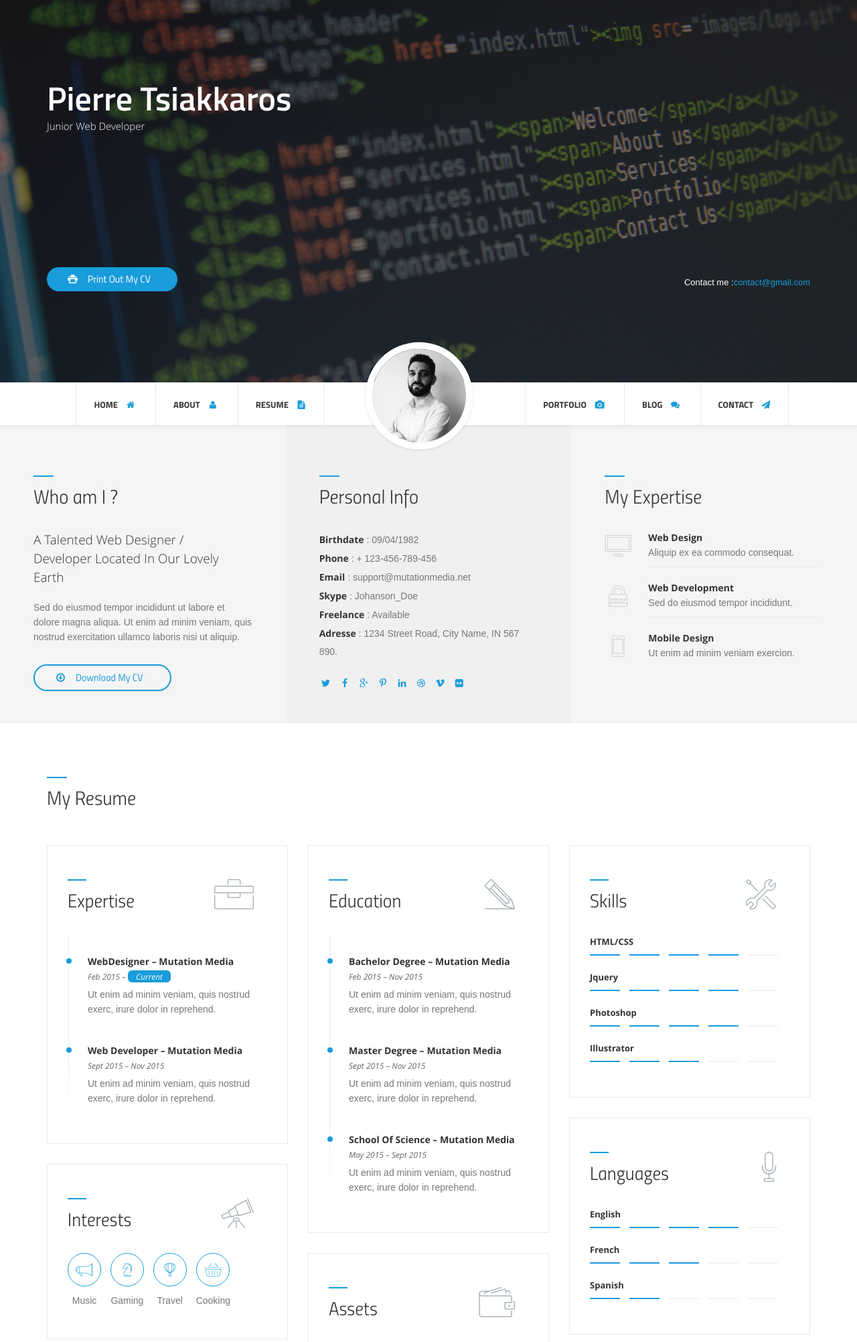
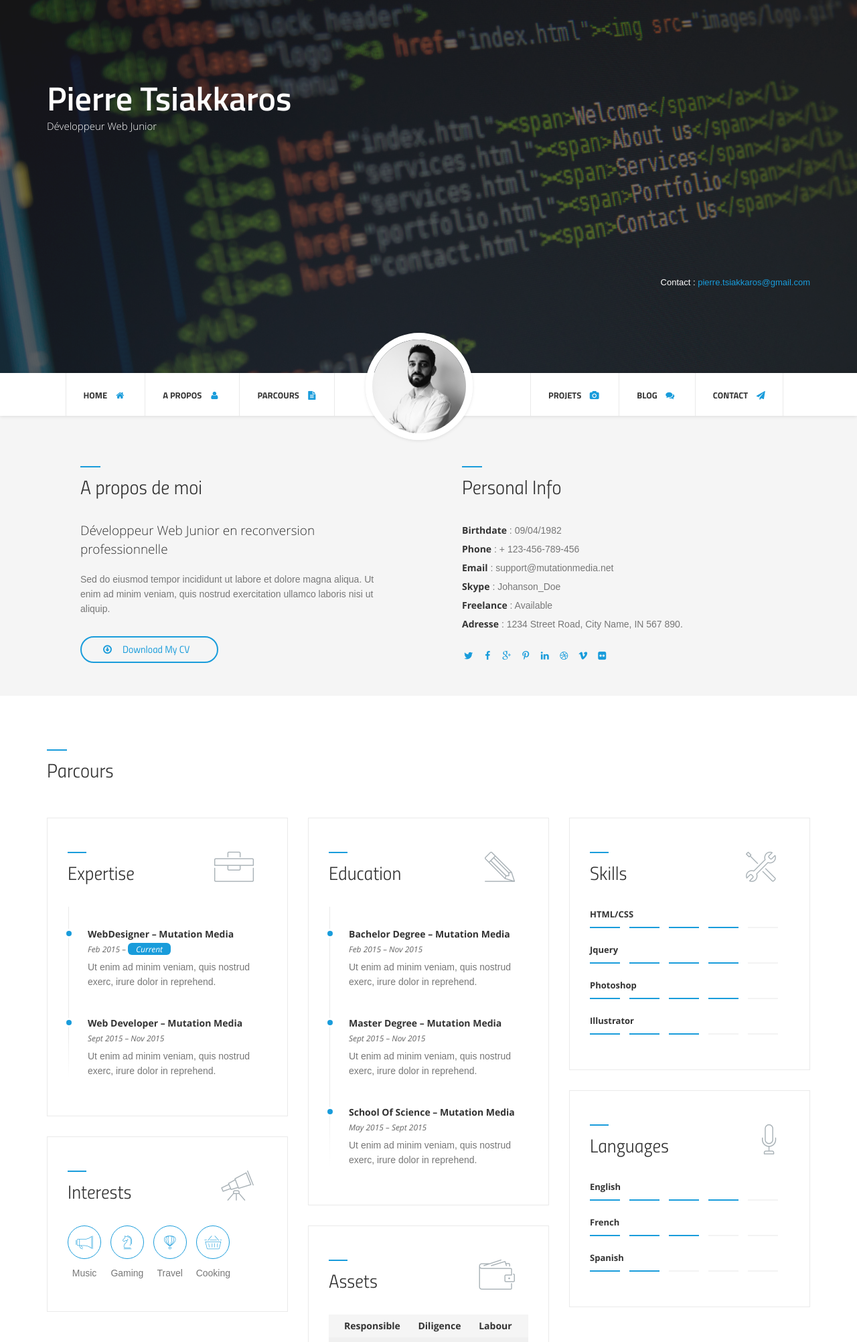
Before and after one commit to PierreTsia/personnal-site, a PHP site: page / in a window 1280 px wide. Shown: the top 2004 px of the page at 67% size. Run offline with PHP 8.4, Linux system fonts and the light colour scheme; some libraries are stand-ins or nearby versions.

Commit message:
section about 50%

```diff
--- a/css/main.css
+++ b/css/main.css
@@ -318,8 +318,12 @@ a.mobile-btn{
    -moz-box-sizing: border-box;
 	box-sizing: border-box;
 	display: table-cell;
-	width:33.3333%;
-}
+	width:50.00%;
+	max-width: 800px;
+
+}
+
+
 
 
 
--- a/index.html
+++ b/index.html
@@ -1,26 +1,28 @@
 <!DOCTYPE html>
 
 <html>
+
 <head>
 
 
 	<!-- Metas -->
 	<meta charset="utf-8">
-        <title>DIFFERENCE - CV/RESUME TEMPLATE</title>
+	<title>Pierre Tsiakkaros | Développeur Web </title>
 	<meta name="description" content="">
 	<meta name="viewport" content="width=device-width, initial-scale=1">
 
 
 	<!-- Css -->
-        <link href="css/bootstrap.css" rel="stylesheet" type="text/css" media="all"/>
+	<link href="css/bootstrap.css" rel="stylesheet" type="text/css" media="all" />
 	<link href="css/magnific-popup.css" type="text/css" rel="stylesheet" media="all" />
-		<link href="css/font.css" rel="stylesheet" type="text/css"  media="all">
-		<link href="css/base.css" rel="stylesheet" type="text/css" media="all"/>
-		<link href="css/main.css"  rel="stylesheet" type="text/css" media="all"/>
-		<link href="css/owl-carousel/owl.carousel.css" rel="stylesheet"  media="all">
-		<link href="css/owl-carousel/owl.theme.css" rel="stylesheet"  media="all">
+	<link href="css/font.css" rel="stylesheet" type="text/css" media="all">
+	<link href="css/base.css" rel="stylesheet" type="text/css" media="all" />
+	<link href="css/main.css" rel="stylesheet" type="text/css" media="all" />
+	<link href="css/owl-carousel/owl.carousel.css" rel="stylesheet" media="all">
+	<link href="css/owl-carousel/owl.theme.css" rel="stylesheet" media="all">
 
 </head>
+
 <body>
 
 	<!-- Preloader -->
@@ -66,7 +68,7 @@
 
 							<div class="col-sm-12 ">
 								<h1 class="white ">Pierre Tsiakkaros</h1>
-							<h3 class="mt-20 white mb-200">Junior Web Developer</h3>
+								<h3 class="mt-20 white mb-200"> Développeur Web Junior</h3>
 							</div>
 
 						</div>
@@ -77,12 +79,12 @@
 
 
 							<div class="col-sm-6 ">
-	                            	  <a href="#" class="but opc ico white"><i class="icon-print-1"></i>Print Out My CV</a>
+								<!--  <a href="#" class="but opc ico white"><i class="icon-print-1"></i>Imprimer mon CV</a> -->
 							</div>
 
 
 							<div class="col-sm-6 t-right">
-	                            	 <p class="white short-email">Contact me :<a href="mailto:pierre.tsiakkaros@gmail.com">contact@gmail.com</a> </p>
+								<p class="white short-email">Contact : <a href="mailto:pierre.tsiakkaros@gmail.com"> pierre.tsiakkaros@gmail.com</a> </p>
 							</div>
 
 						</div>
@@ -90,6 +92,7 @@
 
 					</div>
 					<!--End container-->
+				</div>
 			</div>
 	</div>
 	<!--End block content-->
@@ -126,9 +129,9 @@
 					<div class="col-sm-5 t-center">
 
 						<ul class="menu first">
-							<li><a 	class="scroll" href="#home">Home<i class="icon-home"></i></a></li>
-							<li><a  class="scroll" href="#about">About<i class="icon-user"></i></a></li>
-							<li><a  class="scroll" href="#resume">Resume<i class="icon-doc-text-inv"></i></a></li>
+							<li><a class="scroll" href="#home">Home<i class="icon-home"></i></a></li>
+							<li><a class="scroll" href="#about">A propos<i class="icon-user"></i></a></li>
+							<li><a class="scroll" href="#resume">Parcours<i class="icon-doc-text-inv"></i></a></li>
 						</ul>
 					</div>
 
@@ -139,15 +142,15 @@
 						</div>
 
 						<div class="name-profile">
-							<h5><a class="scroll" href="#home">Johanson Doe<span>Web Designer / Developer</span></a></h5>
+							<h5><a class="scroll" href="#home">Pierre Tsiakkaros<span>Développeur Web Junior | Javascript </span></a></h5>
 						</div>
 					</div>
 
 					<div class="col-sm-5 t-center">
 						<ul class="menu second">
-							<li><a class="scroll" href="#portfolio">Portfolio<i class="icon-camera"></i></a></li>
-							<li><a  class="scroll" href="#blog">Blog<i class="icon-chat"></i></a></li>
-							<li><a  class="scroll" href="#contact">Contact<i class="icon-paper-plane"></i></a></li>
+							<li><a class="scroll" href="#portfolio">Projets<i class="icon-camera"></i></a></li>
+							<li><a class="scroll" href="#blog">Blog<i class="icon-chat"></i></a></li>
+							<li><a class="scroll" href="#contact">Contact<i class="icon-paper-plane"></i></a></li>
 						</ul>
 					</div>
 
@@ -168,24 +171,27 @@
 	<section id="about" class="about">
 
 		<!--Block content-->
-			<div class="block-content clearfix">
-
-				<div class="block-about one bg-grey-1 ">
+		<div class="block-content clearfix container-fluid bg-grey-1">
+			<div class="container">
+
+
+
+				<div class="block-about  first one bg-grey-1 ">
 
 					<div class="block-title">
-						<h2 class="title">Who am I ?</h2>
-					</div>
-
-						<h5 class="lead mt-40">A Talented Web Designer / Developer Located In Our Lovely Earth</h5>
-
-						<p class="mt-20">Sed do eiusmod tempor incididunt ut labore et dolore magna aliqua. Ut enim ad minim veniam,
-							 quis nostrud exercitation ullamco laboris nisi ut aliquip.</p>
+						<h2 class="title">A propos de moi</h2>
+					</div>
+
+					<h5 class="lead mt-40">Développeur Web Junior en reconversion professionnelle</h5>
+
+					<p class="mt-20">Sed do eiusmod tempor incididunt ut labore et dolore magna aliqua. Ut enim ad minim veniam, quis nostrud exercitation
+						ullamco laboris nisi ut aliquip.</p>
 
 					<a href="#" class="but brd ico white mt-30"><i class="icon-down-circled2 "></i>Download My CV</a>
 
 				</div>
 
-				<div class="block-about two bg-grey-2 ">
+				<div class="block-about two bg-grey-1 ">
 
 					<div class="block-title">
 						<h2 class="title">Personal Info</h2>
@@ -216,73 +222,7 @@
 				</div>
 
 
-				<div class="block-about three bg-grey-1">
-
-						<div class="block-title">
-							<h2 class="title">My Expertise</h2>
-						</div>
-
-						<div class="block-expertise mt-40">
-
-
-							<!--Expertise-->
-							<div class="expertise mb-20 clearfix">
-
-								<div class="exp-ico">
-									<span class="ico">
-									<i class="ic-desktop"></i>
-									</span>
-								</div>
-
-								<div class="exp-det">
-									<h6>Web Design</h6>
-									<p>Aliquip ex ea commodo consequat.</p>
-								</div>
-
-							</div>
-							<!--Expertise-->
-
-
-
-							<!--Expertise-->
-							<div class="expertise mb-20 clearfix">
-
-								<div class="exp-ico">
-									<span class="ico">
-									<i class="ic-lock"></i>
-									</span>
-								</div>
-
-								<div class="exp-det">
-									<h6>Web Development</h6>
-									<p>Sed do eiusmod tempor incididunt.</p>
-								</div>
-
-							</div>
-							<!--Expertise-->
-
-
-							<!--Expertise-->
-							<div class="expertise clearfix">
-
-								<div class="exp-ico">
-									<span class="ico">
-									<i class="ic-phone"></i>
-									</span>
-								</div>
-
-								<div class="exp-det">
-									<h6>Mobile Design</h6>
-									<p>Ut enim ad minim veniam exercion.</p>
-								</div>
-
-							</div>
-							<!--Expertise-->
-
-
-						</div>
-
-				</div>
+
 
 			</div>
 			<!--End block content-->
@@ -303,7 +243,7 @@
 				<div class="col-md-12">
 
 					<div class="block-title mb-60">
-								<h2 class="title">My Resume</h2>
+						<h2 class="title">Parcours</h2>
 					</div>
 				</div>
 
@@ -341,7 +281,7 @@
 
 								<div class="exp">
 									<div class="hgroup mb-5">
-												<h4>Web Developer &ndash; Mutation Media  </h4>
+										<h4>Web Developer &ndash; Mutation Media </h4>
 										<h6>Sept 2015 &ndash; Nov 2015</h6>
 									</div>
 									<p>Ut enim ad minim veniam, quis nostrud exerc, irure dolor in reprehend.
@@ -379,7 +319,7 @@
 
 								<div class="edu">
 									<div class="hgroup mb-5">
-													<h4>Master Degree &ndash; Mutation Media  </h4>
+										<h4>Master Degree &ndash; Mutation Media </h4>
 										<h6>Sept 2015 &ndash; Nov 2015</h6>
 									</div>
 									<p>Ut enim ad minim veniam, quis nostrud exerc, irure dolor in reprehend.
@@ -389,7 +329,7 @@
 
 								<div class="edu">
 									<div class="hgroup mb-5">
-														<h4>School Of Science &ndash; Mutation Media  </h4>
+										<h4>School Of Science &ndash; Mutation Media </h4>
 										<h6>May 2015 &ndash; Sept 2015</h6>
 									</div>
 									<p>Ut enim ad minim veniam, quis nostrud exerc, irure dolor in reprehend.
@@ -884,8 +824,8 @@
 
 								<!--Testi details single-->
 								<div id="testi-1" class="td first">
-														<blockquote class="mb-40">Being the richest man in the cemetery doesn't matter to me.
-													Going to bed at night saying we've done<br> something wonderful... that's what matters to me</blockquote>
+									<blockquote class="mb-40">Being the richest man in the cemetery doesn't matter to me. Going to bed at night saying we've done<br> something
+										wonderful... that's what matters to me</blockquote>
 									<h6>Tim Cook</h6>
 									<span> CEO and Founder</span>
 								</div>
@@ -894,8 +834,8 @@
 
 								<!--Testi details single-->
 								<div id="testi-2" class="td">
-															<blockquote class="mb-40">If you keep your eye on the profit, you’re going to skimp on the product.
-																 But if you focus on making<br> really great products, then the profits will follow.</blockquote>
+									<blockquote class="mb-40">If you keep your eye on the profit, you’re going to skimp on the product. But if you focus on making<br> really
+										great products, then the profits will follow.</blockquote>
 									<h6>Steve Jobs</h6>
 									<span> CEO and Founder</span>
 								</div>
@@ -904,8 +844,8 @@
 
 								<!--Testi details single-->
 								<div id="testi-3" class="td">
-															<blockquote class="mb-40">Being the richest man in the cemetery doesn't matter to me.
-														Going to bed at night saying we've done<br> something wonderful... that's what matters to me</blockquote>
+									<blockquote class="mb-40">Being the richest man in the cemetery doesn't matter to me. Going to bed at night saying we've done<br> something
+										wonderful... that's what matters to me</blockquote>
 									<h6>Tim Cook</h6>
 									<span>CEO and Founder</span>
 								</div>
@@ -914,8 +854,8 @@
 
 								<!--Testi details single-->
 								<div id="testi-4" class="td">
-																<blockquote class="mb-40">If you keep your eye on the profit, you’re going to skimp on the product.
-																	 But if you focus on making<br> really great products, then the profits will follow.</blockquote>
+									<blockquote class="mb-40">If you keep your eye on the profit, you’re going to skimp on the product. But if you focus on making<br> really
+										great products, then the profits will follow.</blockquote>
 									<h6>Steve Jobs</h6>
 									<span>CEO and Founder</span>
 								</div>
@@ -924,8 +864,8 @@
 
 								<!--Testi details single-->
 								<div id="testi-5" class="td">
-															<blockquote class="mb-40">Being the richest man in the cemetery doesn't matter to me.
-														Going to bed at night saying we've done<br> something wonderful... that's what matters to me</blockquote>
+									<blockquote class="mb-40">Being the richest man in the cemetery doesn't matter to me. Going to bed at night saying we've done<br> something
+										wonderful... that's what matters to me</blockquote>
 									<h6>Tim Cook</h6>
 									<span>CEO and Founder</span>
 								</div>
@@ -1317,7 +1257,7 @@
 						<div class="col-md-3 col-sm-6 masonry item-block">
 
 							<div class=" item web">
-															<a href="http://www.mutationmedia.net/" target="_blank" >
+								<a href="http://www.mutationmedia.net/" target="_blank">
 									<div class="desc">
 										<span>in web design</span>
 										<h5>Project Name</h5>
@@ -1401,8 +1341,7 @@
 									<!--End post meta-->
 
 
-											<p class="pt-15 pb-20">Sed do eiusmod tempor incididunt ut labore et dolore magna aliqua.
-													 Ut enim ad minim veniam, quis nostrud exercitation.</p>
+									<p class="pt-15 pb-20">Sed do eiusmod tempor incididunt ut labore et dolore magna aliqua. Ut enim ad minim veniam, quis nostrud exercitation.</p>
 
 
 									<a class="more" href="blog_single.html">read more <span>&rarr;</span> </a>
@@ -1441,8 +1380,7 @@
 									<!--End post meta-->
 
 
-													<p class="pt-15 pb-20">Sed do eiusmod tempor incididunt ut labore et dolore magna aliqua.
-														 Ut enim ad minim veniam, quis nostrud exercitation.</p>
+									<p class="pt-15 pb-20">Sed do eiusmod tempor incididunt ut labore et dolore magna aliqua. Ut enim ad minim veniam, quis nostrud exercitation.</p>
 
 
 									<a class="more" href="blog_single.html">read more <span>&rarr;</span> </a>
@@ -1481,8 +1419,7 @@
 									<!--End post meta-->
 
 
-								<p class="pt-15 pb-20">Sed do eiusmod tempor incididunt ut labore et dolore magna aliqua.
-														 Ut enim ad minim veniam, quis nostrud exercitation.</p>
+									<p class="pt-15 pb-20">Sed do eiusmod tempor incididunt ut labore et dolore magna aliqua. Ut enim ad minim veniam, quis nostrud exercitation.</p>
 
 
 									<a class="more" href="blog_single.html">read more <span>&rarr;</span> </a>
@@ -1552,8 +1489,12 @@
 						</form>
 
 						<!--Contact form message-->
-									<div id="success"><h2>Your message has been sent. Thank you!</h2></div>
-									<div id="error"><h2>Sorry your message can not be sent.</h2></div>
+						<div id="success">
+							<h2>Your message has been sent. Thank you!</h2>
+						</div>
+						<div id="error">
+							<h2>Sorry your message can not be sent.</h2>
+						</div>
 						<!--End contact form message-->
 
 					</div>
@@ -1590,8 +1531,7 @@
 
 								<div class="info-det">
 									<h5 class="mb-10">Call Me</h5>
-									<p>Office : + 123-456-789-456<br>
-									Cell : + 126-156-489-756</p>
+									<p>Office : + 123-456-789-456<br> Cell : + 126-156-489-756</p>
 								</div>
 
 
@@ -1632,8 +1572,7 @@
 								<div class="info-det">
 									<h5 class="mb-10">Work hours</h5>
 									<p>
-									Monday - Friday : 09am - 18pm<br>
-									Saturday : 09am - 1pm
+										Monday - Friday : 09am - 18pm<br> Saturday : 09am - 1pm
 									</p>
 								</div>
 
@@ -1744,8 +1683,7 @@
 	<script src="https://maps.googleapis.com/maps/api/js?v=3.exp&amp;sensor=false"></script>
 
 	<script>
-
-(function($) {
+		(function ($) {
 			"use strict";
 
 
@@ -1774,14 +1712,14 @@ instaFeed.run();
 						{ saturation: -100 }
 
 					]
-				        },{
+				}, {
 					featureType: 'road',
 					elementType: 'geometry',
 					stylers: [
 						{ hue: "#74b7b0" },
 						{ visibility: 'simplified' }
 					]
-				        },{
+				}, {
 					featureType: 'road',
 					elementType: 'labels',
 					stylers: [
@@ -1794,18 +1732,18 @@ instaFeed.run();
 				lng = 151.20699,
 
 				customMap = new google.maps.StyledMapType(styles,
-				          {name: 'Styled Map'}),
+					{ name: 'Styled Map' }),
 				mapOptions = {
 					zoom: 14,
 					scrollwheel: false,
 					disableDefaultUI: true,
-				          center: new google.maps.LatLng( lat, lng ),
+					center: new google.maps.LatLng(lat, lng),
 					mapTypeControlOptions: {
 						mapTypeIds: [google.maps.MapTypeId.ROADMAP]
 					}
 				},
 				map = new google.maps.Map(document.getElementById('map'), mapOptions),
-				      myLatlng = new google.maps.LatLng( lat, lng ),
+				myLatlng = new google.maps.LatLng(lat, lng),
 
 
 
@@ -1832,4 +1770,5 @@ instaFeed.run();
 
 
 </body>
+
 </html>
```
Lines whose indentation alone changed are shown as unchanged.
